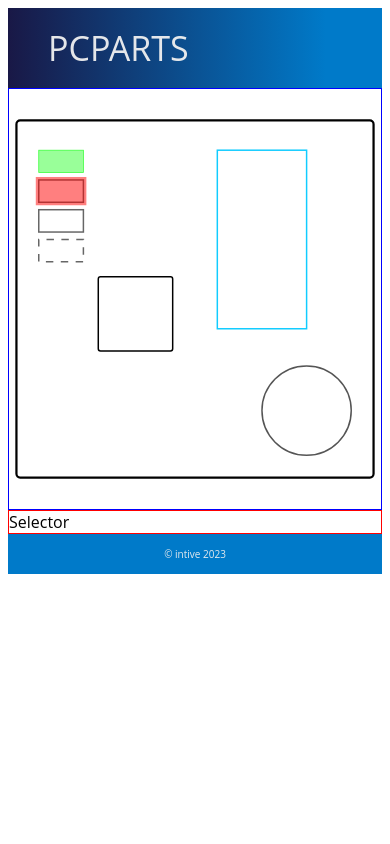
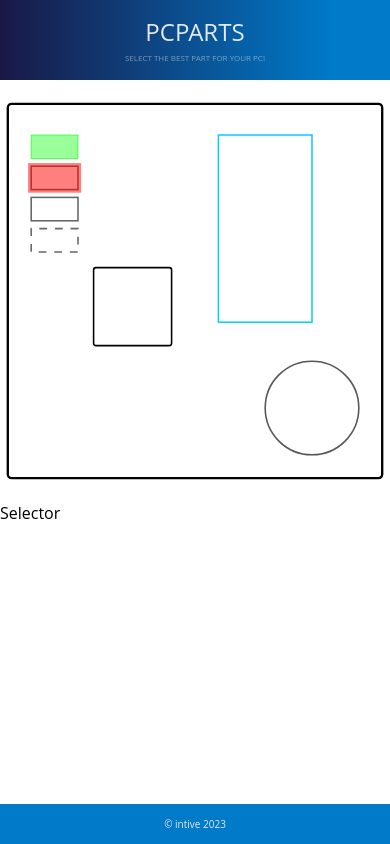
Before and after one commit to promokit/pcparts, a Next.js app in the folder frontend/: page / in a window 390 px wide. Built offline with nearby package versions, Linux system fonts and the light colour scheme.

Commit message:
fix: finish styling header and footer #PCPARTS-15

```diff
--- a/frontend/src/components/Header/header.module.css
+++ b/frontend/src/components/Header/header.module.css
@@ -7,3 +7,25 @@
     font-size: 34px;
     padding-left: 40px;
 }
+
+.subtitle {
+    font-size: 16px;
+    font-variant: all-small-caps;
+    margin: 20px;
+    opacity: 0.5;
+    transform: translateY(6px);
+}
+
+@media(max-width: 767px) {
+    .header {
+        font-size: 24px;
+        flex-direction: column;
+        justify-content: center;
+        padding-left: 0;
+    }
+    .subtitle {
+        font-size: 12px;
+        margin: 0px;
+        transform: unset;
+    }
+}
--- a/frontend/src/components/Header/index.tsx
+++ b/frontend/src/components/Header/index.tsx
@@ -1,7 +1,10 @@
 import styles from './header.module.css';
 
 function Header() {
-    return (<header className={styles.header}>PCPARTS</header>)
+    return (
+    <header className={styles.header}>PCPARTS
+        <span className={styles.subtitle}>Select the best part for your PC!</span>
+    </header>)
 }
 
 export default Header;
--- a/frontend/src/components/PartsView/partsview.module.css
+++ b/frontend/src/components/PartsView/partsview.module.css
@@ -6,7 +6,6 @@
 
 .view {
     grid-area: view;
-    border: 1px solid blue;
 }
 
 .svgWrapper {
--- a/frontend/src/components/Selector/selector.module.css
+++ b/frontend/src/components/Selector/selector.module.css
@@ -1,4 +1,3 @@
 .selector {
     grid-area: selector;
-    border: 1px solid red;
 }
--- a/frontend/styles/Home.module.css
+++ b/frontend/styles/Home.module.css
@@ -4,6 +4,7 @@
   grid-template-rows: 50vh 1fr;
   grid-template-areas: "selector view"
     "selector .";
+  min-height: calc(100vh - 120px);
 }
 
 @media (max-width: 767px) {
@@ -12,13 +13,3 @@
       "selector selector";
   }
 }
-
-.selector {
-  background-color: red;
-  grid-area: selector;
-}
-
-.view {
-  background-color: blue;
-  grid-area: view;
-}
--- a/frontend/styles/globals.css
+++ b/frontend/styles/globals.css
@@ -1,3 +1,4 @@
 body {
     font-family: 'Open Sans', sans-serif;
+    margin: 0;
 }
```
Also changed, not shown: frontend/pages/_app.tsx (+5 -5 lines).
